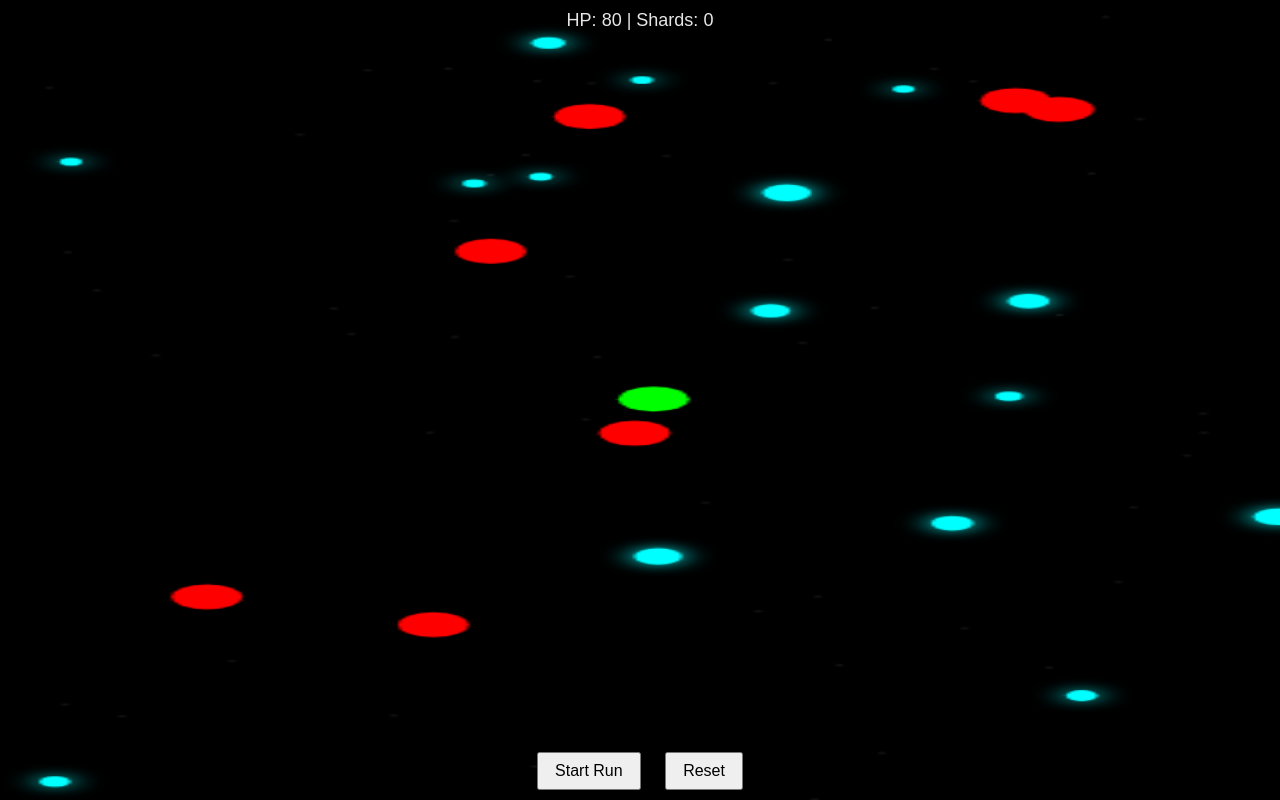
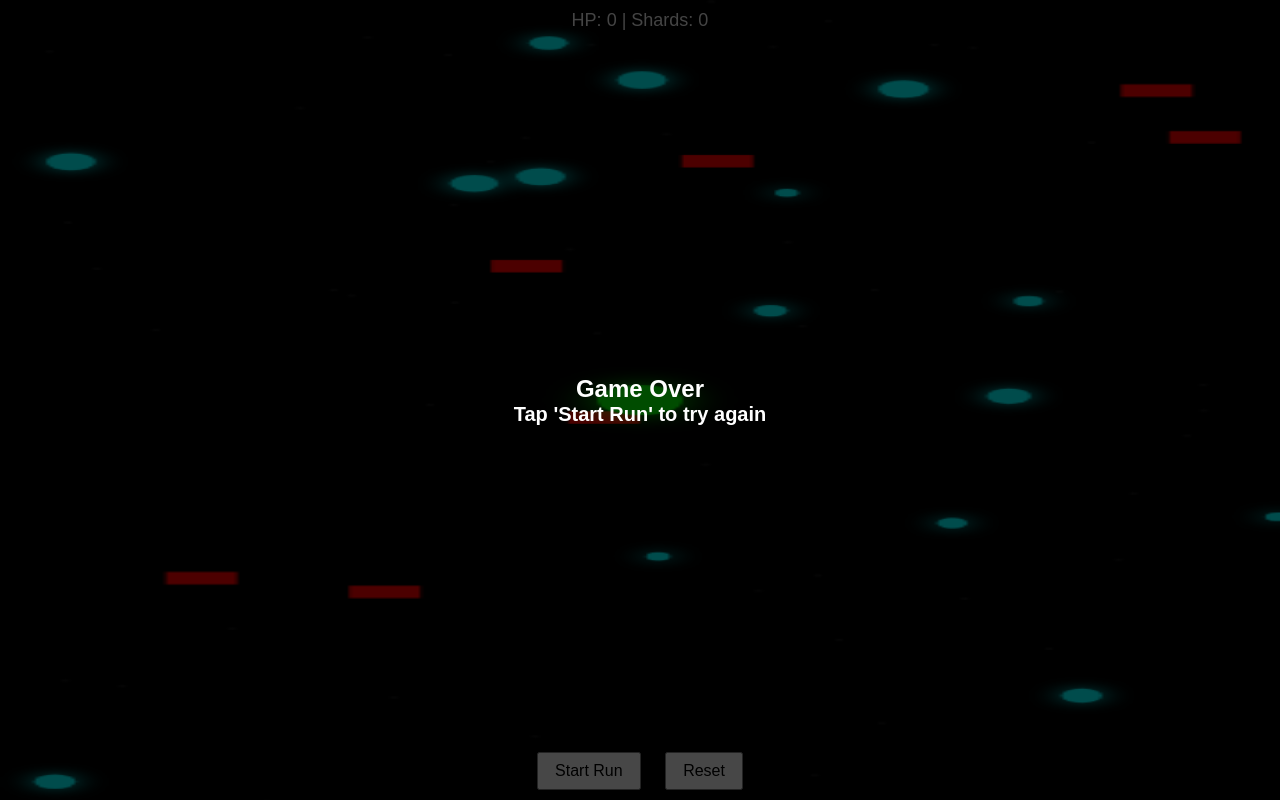
Before and after one commit to Vineroz-base/dreamscape, a plain HTML site: page index.html in a window 1280 px wide. Both pictures are taken after a click on the button "Start Run". Drawn offline with Linux system fonts and the light colour scheme.

Commit message:
Update index.html

```diff
--- a/index.html
+++ b/index.html
@@ -2,7 +2,7 @@
 <html lang="en">
 <head>
   <meta charset="UTF-8" />
-  <meta name="viewport" content="width=device-width, initial-scale=1.0, user-scalable=no" />
+  <meta name="viewport" content="width=device-width,initial-scale=1.0,user-scalable=no" />
   <title>Dreamscape Roguelite</title>
   <style>
     html, body {
@@ -48,26 +48,21 @@
     }
     #overlay {
       position: absolute;
-      top: 0;
-      left: 0;
-      right: 0;
-      bottom: 0;
+      top: 0; left: 0; right: 0; bottom: 0;
       background: rgba(0,0,0,0.7);
       color: white;
-      display: flex;
+      display: none;
       align-items: center;
       justify-content: center;
       font-size: 24px;
       font-weight: bold;
       z-index: 3;
-      display: none;
       flex-direction: column;
     }
     #message {
       position: absolute;
       bottom: 60px;
-      left: 0;
-      right: 0;
+      left: 0; right: 0;
       text-align: center;
       font-size: 14px;
       color: #0ff;
@@ -90,13 +85,10 @@
 const canvas = document.getElementById("gameCanvas");
 const ctx = canvas.getContext("2d");
 const width = 360, height = 640;
-    canvas.width = width;
-    canvas.height = height;
+canvas.width = width; canvas.height = height;
 
-    let player = { x: 180, y: 320, size: 10, hp: 100, vx: 0, vy: 0, lastHit: 0, flash: 0 };
-    let shards = [];
-    let obstacles = [];
-    let stars = [];
+let player = { x: 180, y: 320, size: 12, hp: 100, vx: 0, vy: 0 };
+let shards = [], obstacles = [], stars = [];
 let totalShards = 0;
 let runActive = false;
 let lastTime = 0;
@@ -107,201 +99,136 @@
 const message = document.getElementById("message");
 
 function loadShards() {
-      try {
-        totalShards = parseInt(localStorage.getItem("shards")) || 0;
-      } catch (e) {
-        totalShards = 0;
-      }
+  try { totalShards = parseInt(localStorage.getItem("shards")) || 0; }
+  catch(e){ totalShards = 0; }
   shardsEl.textContent = totalShards;
 }
-
 function saveShards() {
-      try {
-        localStorage.setItem("shards", totalShards);
-      } catch (e) {}
+  try { localStorage.setItem("shards", totalShards); } catch(e){}
 }
-
 function resetProgress() {
-      try {
-        localStorage.removeItem("shards");
-      } catch (e) {}
+  try { localStorage.removeItem("shards"); } catch(e){}
   totalShards = 0;
   shardsEl.textContent = totalShards;
   message.style.opacity = 1;
-      setTimeout(() => { message.style.opacity = 0; }, 2000);
+  setTimeout(()=>{ message.style.opacity = 0; },2000);
 }
 
 function startRun() {
-      player.x = 180;
-      player.y = 320;
-      player.hp = 100;
-      player.vx = 0;
-      player.vy = 0;
-      player.lastHit = 0;
-      player.flash = 0;
-      shards = [];
-      obstacles = [];
-      stars = [];
-      for (let i = 0; i < 15; i++) {
-        shards.push({ x: Math.random() * width, y: Math.random() * height, pulse: Math.random() * Math.PI * 2 });
+  player.x=180; player.y=320; player.hp=100; player.vx=0; player.vy=0;
+  shards=[]; obstacles=[]; stars=[];
+  for(let i=0;i<15;i++){
+    shards.push({x:Math.random()*width,y:Math.random()*height,pulse:Math.random()*Math.PI*2});
   }
-      for (let i = 0; i < 7; i++) {
-        obstacles.push({
-          x: Math.random() * width,
-          y: Math.random() * height,
-          vx: (Math.random() - 0.5) * 80,
-          vy: (Math.random() - 0.5) * 80
-        });
+  for(let i=0;i<7;i++){
+    obstacles.push({x:Math.random()*width,y:Math.random()*height,vx:(Math.random()-0.5)*60,vy:(Math.random()-0.5)*60});
   }
-      for (let i = 0; i < 50; i++) {
-        stars.push({ x: Math.random() * width, y: Math.random() * height, speed: 20 + Math.random() * 40 });
+  for(let i=0;i<50;i++){
+    stars.push({x:Math.random()*width,y:Math.random()*height,speed:20+Math.random()*40});
   }
-      runActive = true;
-      overlay.style.display = "none";
-      lastTime = performance.now();
+  runActive=true; overlay.style.display="none"; lastTime=performance.now();
   requestAnimationFrame(gameLoop);
 }
 
-    function gameLoop(timestamp) {
-      if (!runActive) return;
-      let dt = (timestamp - lastTime) / 1000;
-      lastTime = timestamp;
-      dt = Math.min(dt, 0.05);
+function gameLoop(timestamp){
+  if(!runActive) return;
+  let dt=(timestamp-lastTime)/1000; lastTime=timestamp;
+  dt=Math.min(dt,0.05);
+  update(dt); draw();
+  if(player.hp>0){ requestAnimationFrame(gameLoop); }
+  else { runActive=false; overlay.style.display="flex"; }
+}
 
-      update(dt, timestamp);
-      draw();
+function update(dt){
+  // player movement
+  player.x+=player.vx*dt; player.y+=player.vy*dt;
+  player.vx*=0.92; player.vy*=0.92;
+  player.x=Math.max(0,Math.min(width,player.x));
+  player.y=Math.max(0,Math.min(height,player.y));
 
-      if (player.hp > 0) {
-        requestAnimationFrame(gameLoop);
-      } else {
-        runActive = false;
-        overlay.style.display = "flex";
+  // obstacles
+  for(let o of obstacles){
+    o.x+=o.vx*dt; o.y+=o.vy*dt;
+    if(o.x<0||o.x>width) o.vx*=-1;
+    if(o.y<0||o.y>height) o.vy*=-1;
+    let dx=o.x-player.x, dy=o.y-player.y;
+    if(Math.hypot(dx,dy)<20){
+      player.hp=Math.max(0,player.hp-1); // continuous drain
     }
   }
 
-    function update(dt, now) {
-      // Player movement with friction
-      player.x += player.vx * dt;
-      player.y += player.vy * dt;
-      player.vx *= 0.92;
-      player.vy *= 0.92;
-      player.x = Math.max(0, Math.min(width, player.x));
-      player.y = Math.max(0, Math.min(height, player.y));
-
-      // Obstacles
-      for (let o of obstacles) {
-        o.x += o.vx * dt;
-        o.y += o.vy * dt;
-        if (o.x < 0 || o.x > width) o.vx *= -1;
-        if (o.y < 0 || o.y > height) o.vy *= -1;
-        let dx = o.x - player.x, dy = o.y - player.y;
-        if (Math.hypot(dx, dy) < 20) {
-          if (now - player.lastHit > 600) {
-            player.hp = Math.max(0, player.hp - 10);
-            player.lastHit = now;
-            player.flash = 0.3;
-            // knockback
-            player.vx -= dx * 0.5;
-            player.vy -= dy * 0.5;
-          }
-        }
-      }
-
-      // Shards
-      for (let i = shards.length - 1; i >= 0; i--) {
-        let s = shards[i];
-        if (Math.hypot(s.x - player.x, s.y - player.y) < 15) {
-          shards.splice(i, 1);
+  // shards
+  for(let i=shards.length-1;i>=0;i--){
+    let s=shards[i];
+    if(Math.hypot(s.x-player.x,s.y-player.y)<15){
+      shards.splice(i,1);
       totalShards++;
-          shardsEl.textContent = totalShards;
+      shardsEl.textContent=totalShards;
       saveShards();
     }
   }
 
-      // Stars
-      for (let st of stars) {
-        st.y += st.speed * dt;
-        if (st.y > height) {
-          st.y = 0;
-          st.x = Math.random() * width;
-        }
+  // stars
+  for(let st of stars){
+    st.y+=st.speed*dt;
+    if(st.y>height){ st.y=0; st.x=Math.random()*width; }
   }
 
-      if (player.flash > 0) player.flash -= dt;
-      hpEl.textContent = player.hp;
+  hpEl.textContent=player.hp;
 }
 
-    function draw() {
-      ctx.clearRect(0, 0, width, height);
+function draw(){
+  ctx.clearRect(0,0,width,height);
+  // background stars
+  ctx.fillStyle="#000"; ctx.fillRect(0,0,width,height);
+  ctx.fillStyle="#111";
+  for(let st of stars){ ctx.fillRect(st.x,st.y,2,2); }
 
-      // Background stars
-      ctx.fillStyle = "#000";
-      ctx.fillRect(0, 0, width, height);
-      ctx.fillStyle = "#111";
-      for (let st of stars) {
-        ctx.fillRect(st.x, st.y, 2, 2);
-      }
-
-      // Shards
-      for (let s of shards) {
-        s.pulse += 0.1;
-        let r = 5 + Math.sin(s.pulse) * 2;
+  // shards
+  for(let s of shards){
+    s.pulse+=0.1; let r=5+Math.sin(s.pulse)*2;
     ctx.save();
-        ctx.fillStyle = "#0ff";
-        ctx.shadowColor = "#0ff";
-        ctx.shadowBlur = 10;
-        ctx.beginPath();
-        ctx.arc(s.x, s.y, r, 0, Math.PI * 2);
-        ctx.fill();
+    ctx.fillStyle="#0ff"; ctx.shadowColor="#0ff"; ctx.shadowBlur=10;
+    ctx.beginPath(); ctx.arc(s.x,s.y,r,0,Math.PI*2); ctx.fill();
     ctx.restore();
   }
 
-      // Obstacles
-      ctx.fillStyle = "#f00";
-      for (let o of obstacles) {
-        ctx.beginPath();
-        ctx.arc(o.x, o.y, 10, 0, Math.PI * 2);
-        ctx.fill();
+  // obstacles
+  ctx.fillStyle="#f00";
+  for(let o of obstacles){
+    ctx.beginPath(); ctx.rect(o.x-10,o.y-5,20,10); ctx.fill();
   }
 
-      // Player
-      ctx.fillStyle = player.flash > 0 ? "#f00" : "#0f0";
-      ctx.beginPath();
-      ctx.arc(player.x, player.y, player.size, 0, Math.PI * 2);
-      ctx.fill();
+  // player
+  ctx.save();
+  ctx.fillStyle="#0f0"; ctx.shadowColor="#0f0"; ctx.shadowBlur=15;
+  ctx.beginPath(); ctx.arc(player.x,player.y,player.size,0,Math.PI*2); ctx.fill();
+  ctx.restore();
 }
 
-    // Input handling
-    let inputStart = null;
-
-    function handleInputEnd(x, y) {
-      if (!inputStart) return;
-      let dx = x - inputStart.x;
-      let dy = y - inputStart.y;
-      let dist = Math.hypot(dx, dy);
-      if (dist < 10) return;
-      let angle = Math.atan2(dy, dx);
-      // Instead of teleport, set velocity for smooth movement
-      player.vx += Math.cos(angle) * 120;
-      player.vy += Math.sin(angle) * 120;
-      inputStart = null;
+// input
+let inputStart=null;
+function handleInputEnd(x,y){
+  if(!inputStart) return;
+  let dx=x-inputStart.x, dy=y-inputStart.y;
+  let dist=Math.hypot(dx,dy);
+  if(dist<10) return;
+  let angle=Math.atan2(dy,dx);
+  player.vx+=Math.cos(angle)*120;
+  player.vy+=Math.sin(angle)*120;
+  inputStart=null;
 }
-
-    canvas.addEventListener("touchstart", e => {
-      if (e.touches.length > 0) {
-        const rect = canvas.getBoundingClientRect();
-        inputStart = {
-          x: (e.touches[0].clientX - rect.left) * (width / rect.width),
-          y: (e.touches[0].clientY - rect.top) * (height / rect.height)
-        };
+canvas.addEventListener("touchstart",e=>{
+  if(e.touches.length>0){
+    const rect=canvas.getBoundingClientRect();
+    inputStart={x:(e.touches[0].clientX-rect.left)*(width/rect.width),
+                y:(e.touches[0].clientY-rect.top)*(height/rect.height)};
   }
 });
-
-    canvas.addEventListener("touchend", e => {
-      if (e.changedTouches.length > 0) {
-        const rect = canvas.getBoundingClientRect();
-        handleInputEnd(
-          (e.changedTouches[0].clientX - rect.left) * (width / rect.width),
+canvas.addEventListener("touchend",e=>{
+  if(e.changedTouches.length>0){
+    const rect=canvas.getBoundingClientRect();
+    handleInputEnd((e.changedTouches[0].clientX-rect.left)*(width / rect.width),
           (e.changedTouches[0].clientY - rect.top) * (height / rect.height)
         );
       }
```
Lines whose indentation alone changed are shown as unchanged.
